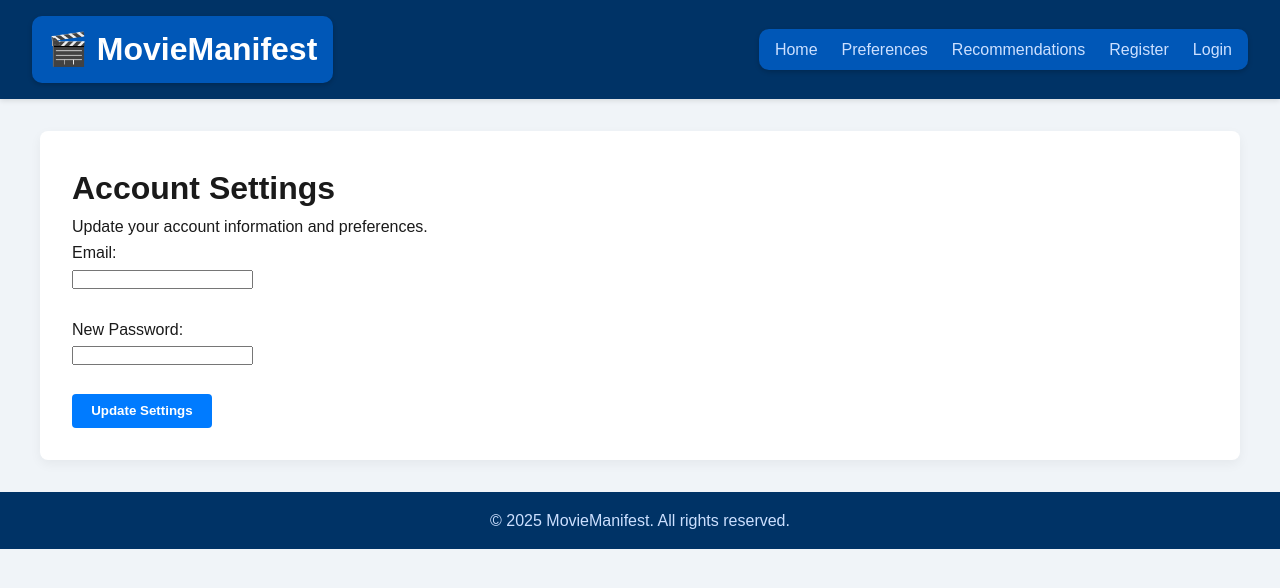
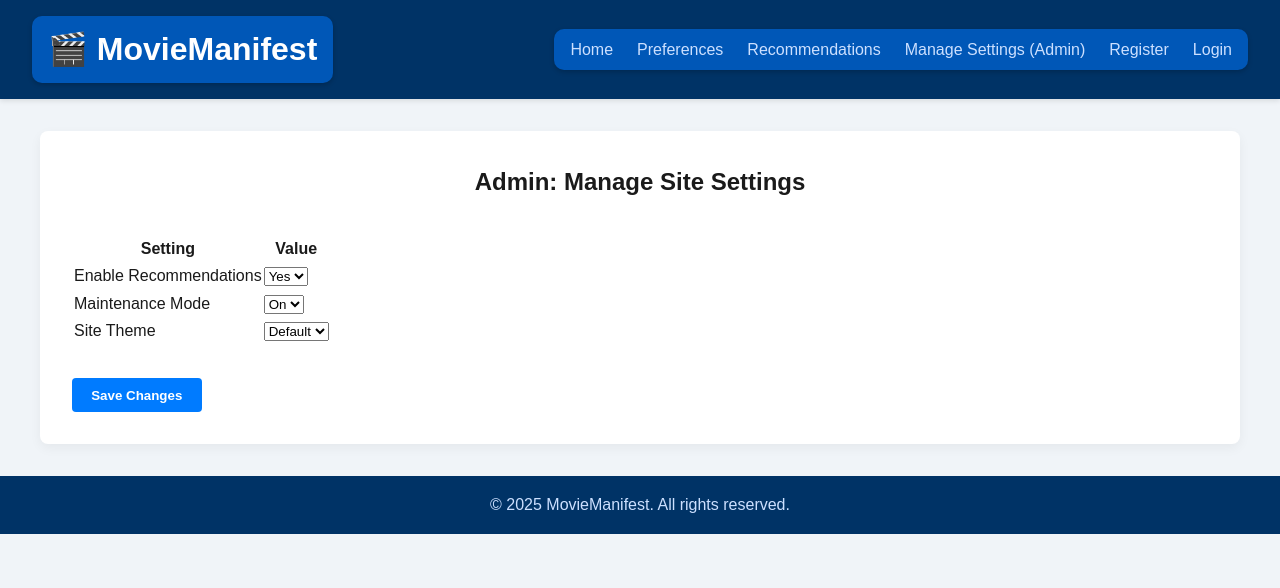
Before and after one commit to DeeBumG/MovieManifest, a Django app: page /manage_settings/ in a window 1280 px wide. Shown: the top 588 px of the page. Run offline with Django 5.2, Linux system fonts and the light colour scheme.

Commit message:
styling for admin manage

```diff
--- a/Project/MovieManifest/templates/MovieManifest/base.html
+++ b/Project/MovieManifest/templates/MovieManifest/base.html
@@ -19,8 +19,8 @@
             <li><a href="{% url 'home' %}">Home</a></li>
             <li><a href="{% url 'preferences' %}">Preferences</a></li>
             <li><a href="{% url 'view_reccommendations' %}">Recommendations</a></li>
+            <li><a href="{% url 'manage_settings' %}">Manage Settings (Admin)</a></li>
             {% if user.is_authenticated %}
-                <li><a href="{% url 'manage_settings' %}">Settings</a></li>
                 <li><a href="{% url 'logout' %}">Logout</a></li>
             {% else %}
                 <li><a href="{% url 'register' %}">Register</a></li>
--- a/Project/MovieManifest/templates/MovieManifest/manage_settings.html
+++ b/Project/MovieManifest/templates/MovieManifest/manage_settings.html
@@ -1,20 +1,51 @@
 {% extends 'MovieManifest/base.html' %}
-
-{% block title %}Settings - MovieManifest{% endblock %}
+{% block title %}Manage Settings{% endblock %}
 
 {% block content %}
-    <h1>Account Settings</h1>
-    <p>Update your account information and preferences.</p>
+<div class="text-center">
+    <h2>Admin: Manage Site Settings</h2>
+</div>
 
-    <form method="post">
-        {% csrf_token %}
-        <!-- Example settings -->
-        <label for="email">Email:</label><br>
-        <input type="email" id="email" name="email" value="{{ user.email }}"><br><br>
-
-        <label for="password">New Password:</label><br>
-        <input type="password" id="password" name="password"><br><br>
-
-        <button class="button" type="submit">Update Settings</button>
-    </form>
+<form method="post" class="mt-2">
+    {% csrf_token %}
+    <table class="content-table">
+        <thead>
+            <tr>
+                <th>Setting</th>
+                <th>Value</th>
+            </tr>
+        </thead>
+        <tbody>
+            <tr>
+                <td>Enable Recommendations</td>
+                <td>
+                    <select name="enable_recommendations">
+                        <option value="True">Yes</option>
+                        <option value="False">No</option>
+                    </select>
+                </td>
+            </tr>
+            <tr>
+                <td>Maintenance Mode</td>
+                <td>
+                    <select name="maintenance_mode">
+                        <option value="True">On</option>
+                        <option value="False">Off</option>
+                    </select>
+                </td>
+            </tr>
+            <tr>
+                <td>Site Theme</td>
+                <td>
+                    <select name="site_theme">
+                        <option value="default">Default</option>
+                        <option value="dark">Dark</option>
+                        <option value="blue">Blue</option>
+                    </select>
+                </td>
+            </tr>
+        </tbody>
+    </table>
+    <button type="submit" class="button mt-2">Save Changes</button>
+</form>
 {% endblock %}
--- a/Project/MovieManifest/views.py
+++ b/Project/MovieManifest/views.py
@@ -1,7 +1,8 @@
-from django.shortcuts import render
+from django.shortcuts import render, redirect
 from django.contrib.auth import logout
 from django.http import HttpResponseRedirect
-from .models import Ticker
+from .models import SiteSetting
+from .forms import SiteSettingFormSet
 
 def home(request):
     popular_movies = [
@@ -21,7 +22,14 @@ def home(request):
     })
 
 def manage_settings(request):
-    return render(request, 'MovieManifest/manage_settings.html', {'title': 'manage_settings'})
+    # Fake settings data
+    settings_data = [
+        {'key': 'site_name', 'value': 'MovieManifest'},
+        {'key': 'enable_recommendations', 'value': 'True'},
+        {'key': 'maintenance_mode', 'value': 'False'},
+    ]
+
+    return render(request, 'MovieManifest/manage_settings.html', {'settings_data': settings_data})
 
 def view_reccommendations(request):
     return render(request, 'MovieManifest/view_reccommendations.html', {'title': 'view_reccommendations'})
--- a/Project/static/css/styles.css
+++ b/Project/static/css/styles.css
@@ -220,3 +220,9 @@ input[type="checkbox"]:checked + .genre-button {
 .recommendation-item:hover {
     background-color: #d0e3ff;
 }
+.content-table input.form-input {
+    width: 100%;
+    padding: 0.4rem;
+    border: 1px solid #ccc;
+    border-radius: 4px;
+}
```
Also changed, not shown: Project/MovieManifest/forms.py (added, +8 -0 lines), Project/MovieManifest/models.py (+7 -0 lines).
